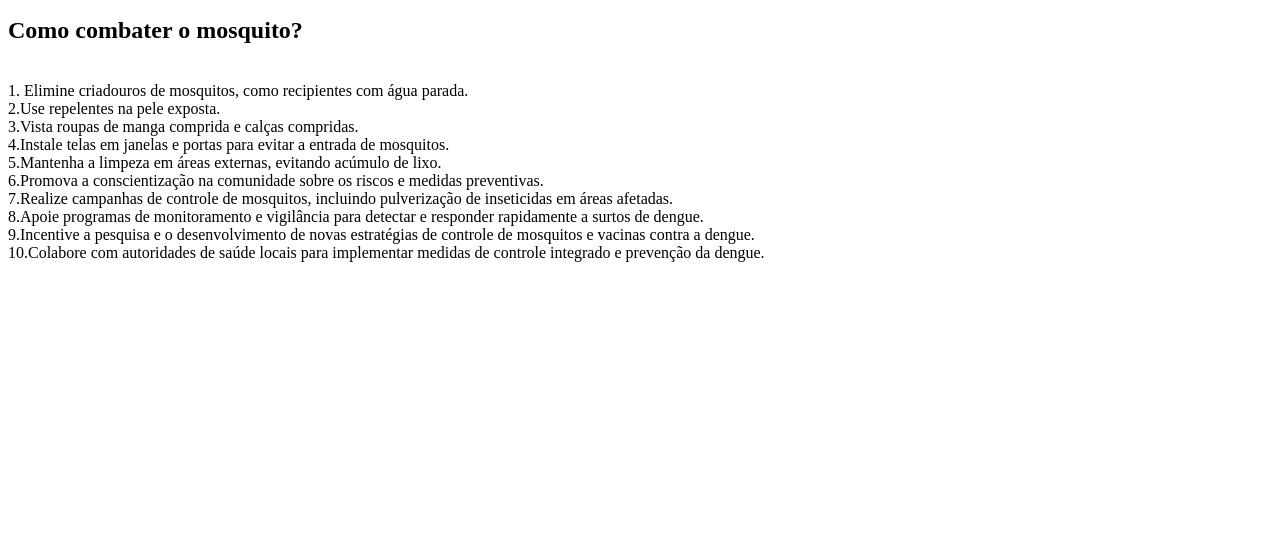
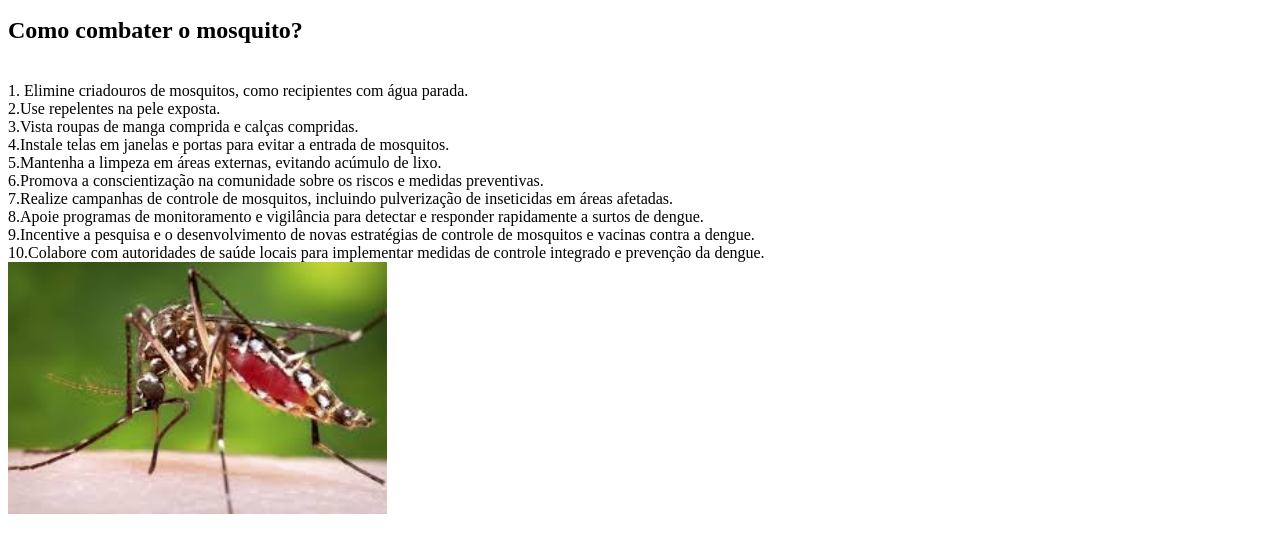
Before and after one commit to SuperXandao3000planista/Dengue, a plain HTML site: page index.html in a window 1280 px wide. Shown: the part 137-690 px from the top of the page. Drawn offline with Linux system fonts and the light colour scheme.

Commit message:
Add files via upload

```diff
--- a/index.html
+++ b/index.html
@@ -5,6 +5,7 @@
     <meta http-equiv="X-UA-Compatible" content="IE=edge">
     <meta name="viewport" content="width=device-width, initial-scale=1.0">
     <title>Document</title>
+    <link rel="stylesheet" href="style.css">
 </head>
 <body>
     <h1><b>Dengue: Uma guerra contra o mosquito.</b></h1>
@@ -23,4 +24,4 @@
     <br/> 10.Colabore com autoridades de saúde locais para implementar medidas de controle integrado e prevenção da dengue.</footer>
 </body>
 </html>
-<img>
+<img src="Mosquito.jpeg" width="30%" height="100%">
--- a/style.css
+++ b/style.css
@@ -0,0 +1 @@
+img{height: 100%;}
```
